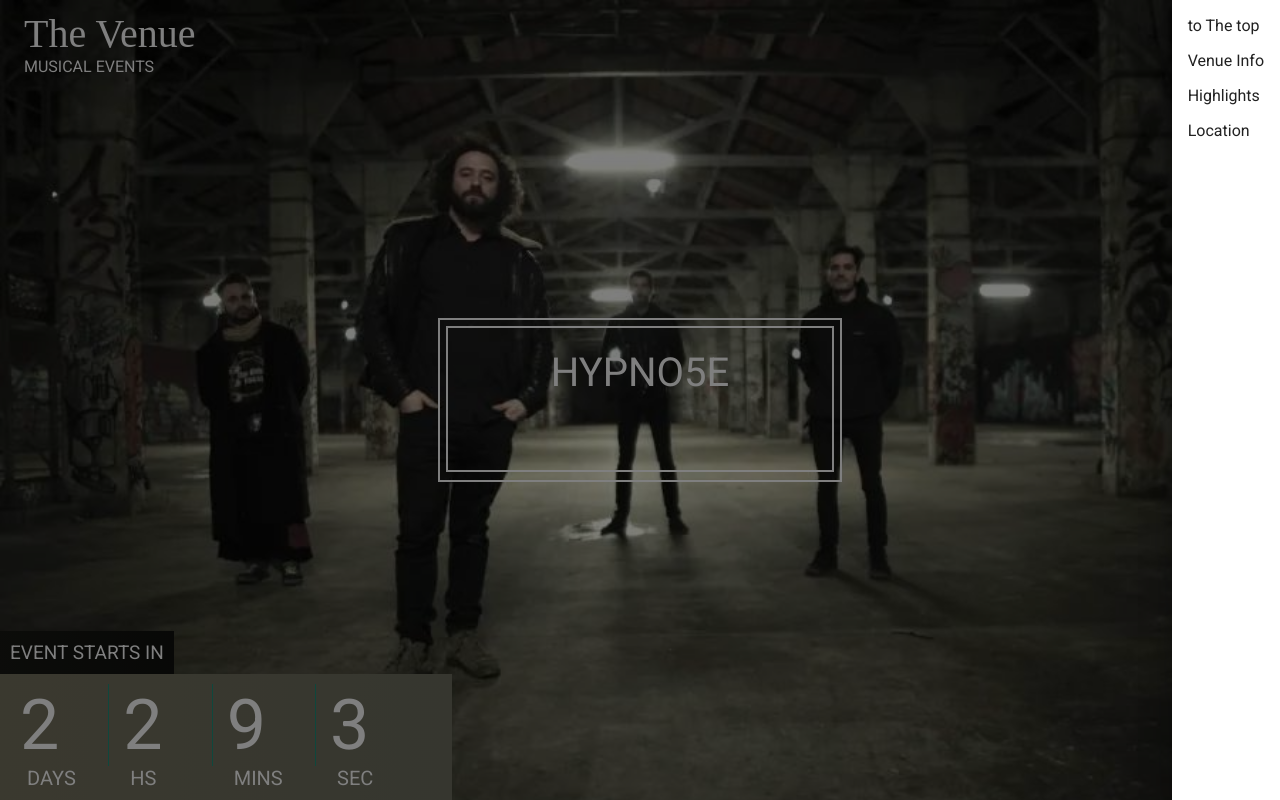
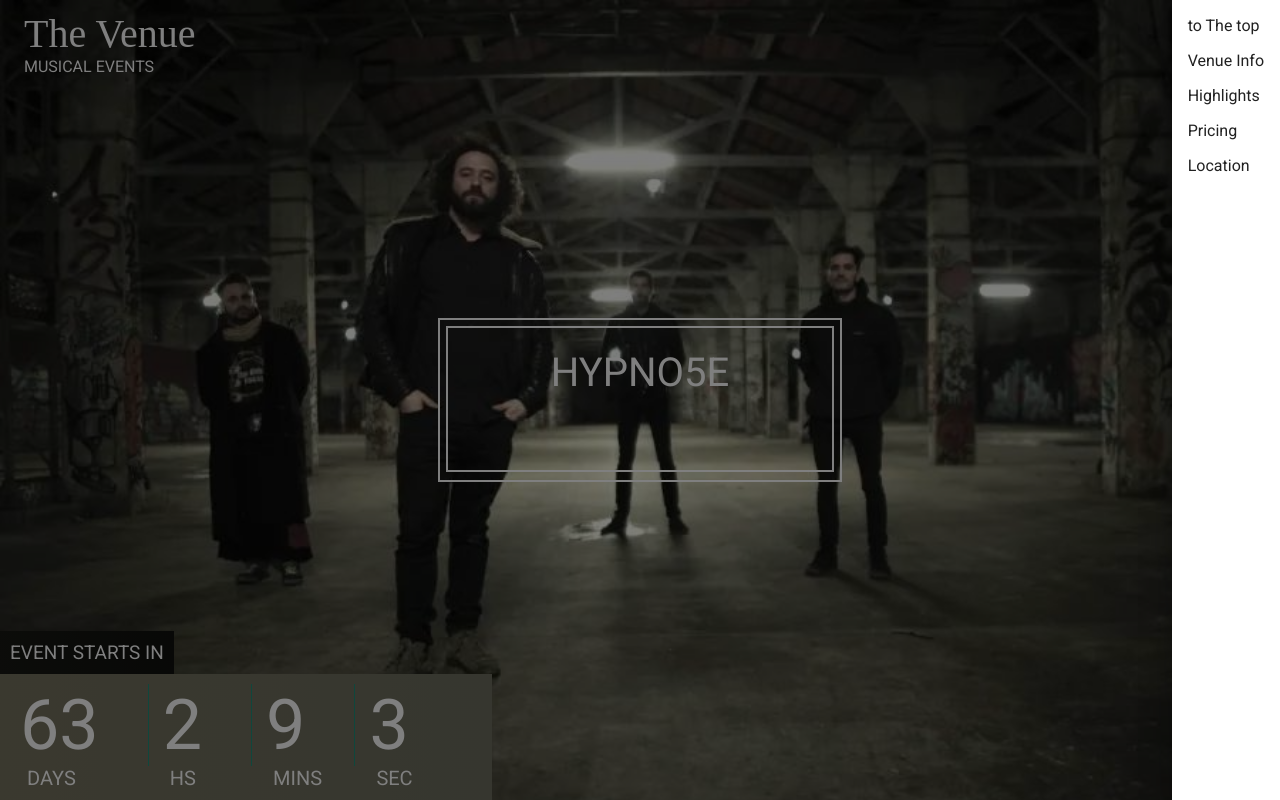
Before and after one commit to Amiralihb27/the_venue, a React (Create React App) app: page / in a window 1280 px wide. Both pictures are taken after a click on the button "Menu". Shown: the top 800 px of the page. Built offline with nearby package versions, Linux system fonts and the light colour scheme.

Commit message:
Add scroll option to different part of the page

```diff
--- a/package.json
+++ b/package.json
@@ -14,6 +14,7 @@
     "react-awesome-reveal": "^4.2.14",
     "react-dom": "^18.3.1",
     "react-scripts": "5.0.1",
+    "react-scroll": "^1.9.0",
     "react-slick": "^0.30.2",
     "slick-carousel": "^1.8.1",
     "web-vitals": "^2.1.4"
--- a/src/App.js
+++ b/src/App.js
@@ -7,15 +7,31 @@ import VenueNfo from "./components/venueNfo";
 import Highlights from './components/highlights'
 import Pricing from "./components/pricing";
 import Location from "./components/location";
+import { Element } from 'react-scroll';
 const App = () => {
   return (
     <div className="App">
       <Header></Header>
-      <Featured />
-      <VenueNfo />
+      <Element name="featured">
+        <Featured />
+      </Element>
+
+
+      <Element name="venuInfo">
+        <VenueNfo />
+      </Element>
+
+      <Element name="highlights">
       <Highlights />
+      </Element>
+
+      <Element name="pricing">
       <Pricing />
+      </Element>
+
+      <Element name="location">
       <Location />
+      </Element>
 
       <Footer />
     </div>
--- a/src/components/featured/timeUntil.js
+++ b/src/components/featured/timeUntil.js
@@ -42,7 +42,7 @@ const TimeUntil = () => {
     }, []);
 
     useEffect(() => {
-        setInterval(() => getTimeUntil('September,26,2024,01:20:00'), 1000)
+        setInterval(() => getTimeUntil('Nov,26,2024,01:20:00'), 1000)
     }, [getTimeUntil])
     return (
         <Slide left delay={400}>
--- a/src/components/header-footer/SideDrawer.js
+++ b/src/components/header-footer/SideDrawer.js
@@ -1,6 +1,7 @@
 import React from 'react';
-import { Drawer, List, ListItem } from '@mui/material'
+import { Drawer, duration, List, ListItem } from '@mui/material'
 import { Draw } from '@mui/icons-material';
+import { scroller } from 'react-scroll';
 
 
 const SideDrawer = (props) => {
@@ -9,11 +10,23 @@ const SideDrawer = (props) => {
         { where: 'featured', value: 'to The top' },
         { where: 'venuInfo', value: 'Venue Info' },
         { where: 'highlights', value: 'Highlights' },
+        { where: 'pricing', value: 'Pricing' },
         { where: 'location', value: 'Location' }
     ]
 
+    const scrollToElement = (element)=>{
+        scroller.scrollTo(element,{
+            duration:1500,
+            dalay:500,
+            smooth:true,
+            offset:-150
+        });
+        props.close(false);
+
+    }
+
     function renderItems(item) {
-        return <ListItem button onClick={() => alert(item.value)} key={item.where}>{item.value} </ListItem>
+        return <ListItem className='user_selection' button onClick={() => scrollToElement(item.where)} key={item.where}>{item.value} </ListItem>
     }
     return (
         <Drawer
--- a/src/resources/styles.css
+++ b/src/resources/styles.css
@@ -49,6 +49,11 @@ body {
 .center_wrapper {
     width: 900px;
     margin: 0 auto;
+}
+
+.user_selection{
+    user-select: none;
+    /* wrote by me */
 }
 
 
```
Also changed, not shown: 1 other file (tests, documents, lock files or other folders).
